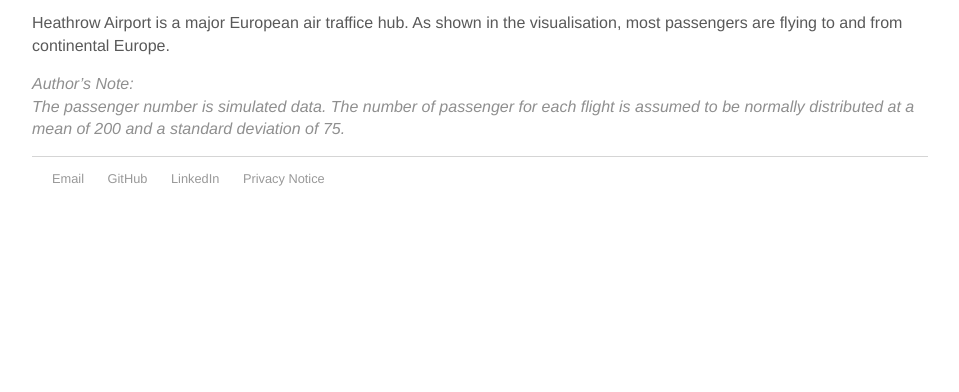
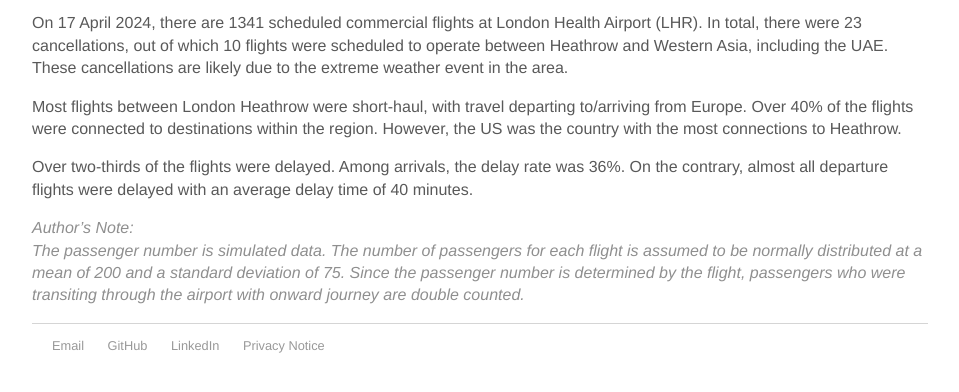
Before and after one commit to cwtravisyip/cwtravisyip.github.io, a Jekyll site: the page built from _portfolio/heathrow_ops_dashboard.md, in a window 1280 px wide, cut to the strip 371-763 px from the top of the page. Shown: the whole strip, without its empty margins (160-1119 px from the left). Built offline with Jekyll 4.4.1, drawn with Linux system fonts in a browser that asks for light colours.

Commit message:
Update content to include new analysis

```diff
--- a/_portfolio/heathrow_ops_dashboard.md
+++ b/_portfolio/heathrow_ops_dashboard.md
@@ -22,6 +22,10 @@ tags: dataViz Tableau
 </script>
 </div>
 
-Heathrow Airport is a major European air traffice hub. As shown in the visualisation, most passengers are flying to and from continental Europe.
+On 17 April 2024, there are 1341 scheduled commercial flights at London Health Airport (LHR). In total, there were 23 cancellations, out of which 10 flights were scheduled to operate between Heathrow and Western Asia, including the UAE. These cancellations are likely due to the extreme weather event in the area.
 
-<span style="color:#8F8F8F">*Author's Note:<br>The passenger number is simulated data. The number of passenger for each flight is assumed to be normally distributed at a mean of 200 and a standard deviation of 75.*</span>
+Most flights between London Heathrow were short-haul, with travel departing to/arriving from Europe. Over 40% of the flights were connected to destinations within the region. However, the US was the country with the most connections to Heathrow.
+
+Over two-thirds of the flights were delayed. Among arrivals, the delay rate was 36%. On the contrary, almost all departure flights were delayed with an average delay time of 40 minutes.
+
+<span style="color:#8F8F8F">*Author's Note:<br>The passenger number is simulated data. The number of passengers for each flight is assumed to be normally distributed at a mean of 200 and a standard deviation of 75. Since the passenger number is determined by the flight, passengers who were transiting through the airport with onward journey are double counted.*</span>
```
